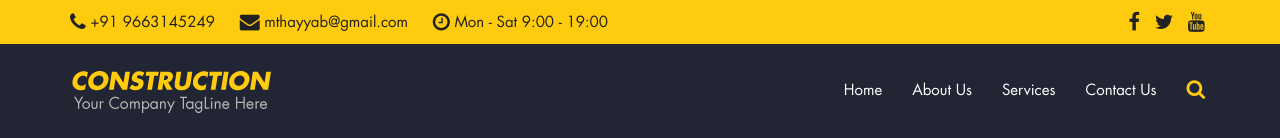
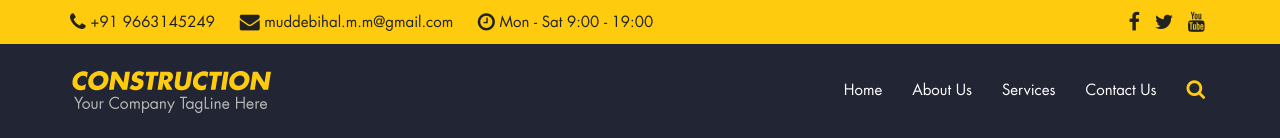
Before and after one commit to Thahasim/M_Construction, a plain HTML site: page index.html in a window 1280 px wide. Shown: the top 138 px of the page. Drawn offline with Linux system fonts and the light colour scheme.

Commit message:
Next Commit

```diff
--- a/index.html
+++ b/index.html
@@ -52,7 +52,7 @@
                 <div class="container">
                     <ul class="list-inline info">
                         <li><a href="#"><span class="fa fa-phone"></span> +91 9663145249</a></li>
-                        <li><a href="#"><span class="fa fa-envelope"></span> mthayyab@gmail.com</a></li>
+                        <li><a href="#"><span class="fa fa-envelope"></span> muddebihal.m.m@gmail.com</a></li>
                         <li><a href="#"><span class="fa fa-clock-o"></span> Mon - Sat 9:00 - 19:00</a></li>
                     </ul>
                     <ul class="list-inline social_icon">
@@ -436,7 +436,7 @@
                             <h4>Contact us</h4>
                             <ul class="list-unstyled footer_contact">
                                 <li><a href=""><span class="fa fa-map-marker"></span> Muddebihal, Bijapur</a></li>
-                                <li><a href=""><span class="fa fa-envelope"></span> mthayyab@gmail.com </a></li>
+                                <li><a href=""><span class="fa fa-envelope"></span> muddebihal.m.m@gmail.com </a></li>
                                 <li><a href=""><span class="fa fa-mobile"></span><p>+91 9663145249 <br />+91 9448336185</p></a></li>
                             </ul>
                         </div>
```
